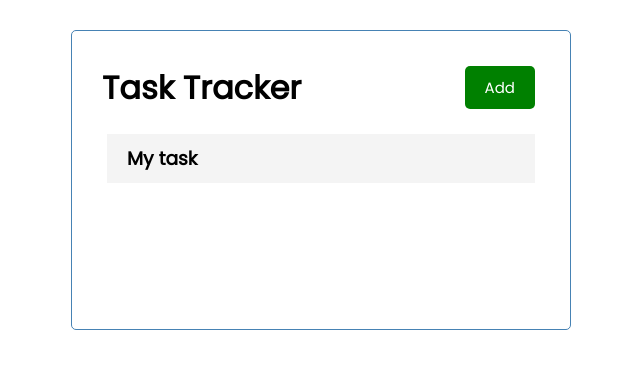
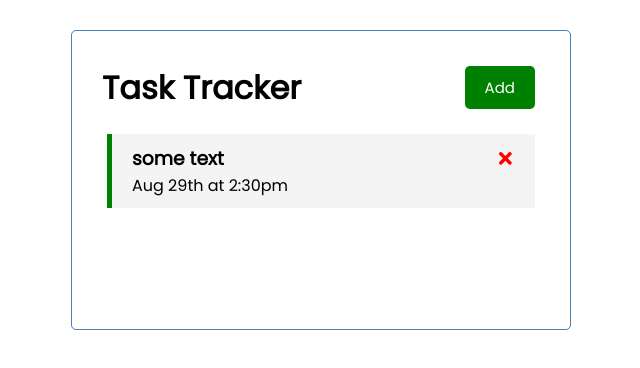
Before and after one commit to dore96/Task-tracker-JS-React, a React (Create React App) app: page / in a window 1280 px wide. Shown: the top 368 px of the page, without its empty margins (319-959 px from the left). Built offline with nearby package versions, Linux system fonts and the light colour scheme.

Commit message:
Tasks & task logic completed

```diff
--- a/package.json
+++ b/package.json
@@ -8,6 +8,7 @@
     "@testing-library/user-event": "^13.5.0",
     "react": "^18.2.0",
     "react-dom": "^18.2.0",
+    "react-icons": "^4.10.1",
     "react-scripts": "5.0.1",
     "web-vitals": "^2.1.4"
   },
--- a/src/App.js
+++ b/src/App.js
@@ -1,6 +1,7 @@
 import React , {useState} from 'react';
 import Header from "./components/Header";
 import Tasks from "./components/Tasks";
+import task from "./components/Task";
 function App() {
 
     const [tasks,setTasks] = useState(    [{
@@ -10,10 +11,26 @@
         reminder: true,
     }])
 
+    //delete task
+    const deleteTask = (id) => {
+        setTasks(tasks.filter((task) => task.id !== id))
+    }
+
+    // Toggle reminder
+    const toggleReminder = (id) => {
+        setTasks(tasks.map((task)=>
+            task.id === id ?
+                {...task, reminder: !task.reminder} : task))
+    }
+
   return (
     <div className="container">
       <Header />
-        <Tasks tasks = {tasks}/>
+        {tasks.length > 0 ? <Tasks
+            tasks={tasks}
+            onDelete={deleteTask}
+            onToggle = {toggleReminder}/>
+            : 'No Tasks to show'}
     </div>
   );
 }
--- a/src/components/Task.js
+++ b/src/components/Task.js
@@ -1,9 +1,16 @@
-const Task = () => {
+import {FaTimes} from "react-icons/fa";
+
+const Task = ({task,onDelete, onToggle}) => {
     return (
-        <div className='task'>
-            <h3>My task</h3>
+        <div className={`task ${task.reminder ?
+        'reminder' : ''}`} onDoubleClick={() =>
+            onToggle(task.id)}>
+            <h3>
+                {task.text} <FaTimes style={{color:'red'
+                ,cursor: 'pointer'}} onClick={() => onDelete(task.id)}/>
+            </h3>
+            <p>{task.day}</p>
         </div>
     )
 }
-
 export default Task
--- a/src/components/Tasks.js
+++ b/src/components/Tasks.js
@@ -1,9 +1,11 @@
 import Task from "./Task";
-const Tasks = ({tasks}) => {
+const Tasks = ({tasks,onDelete, onToggle}) => {
     return (
         <>
             {tasks.map((task) => (
-                <Task key={task.id}/>
+                <Task key={task.id} task = {task}
+                      onDelete = {onDelete}
+                       onToggle = {onToggle}/>
             ))}
         </>
     )
```
Also changed, not shown: 1 other file (tests, documents, lock files or other folders).
